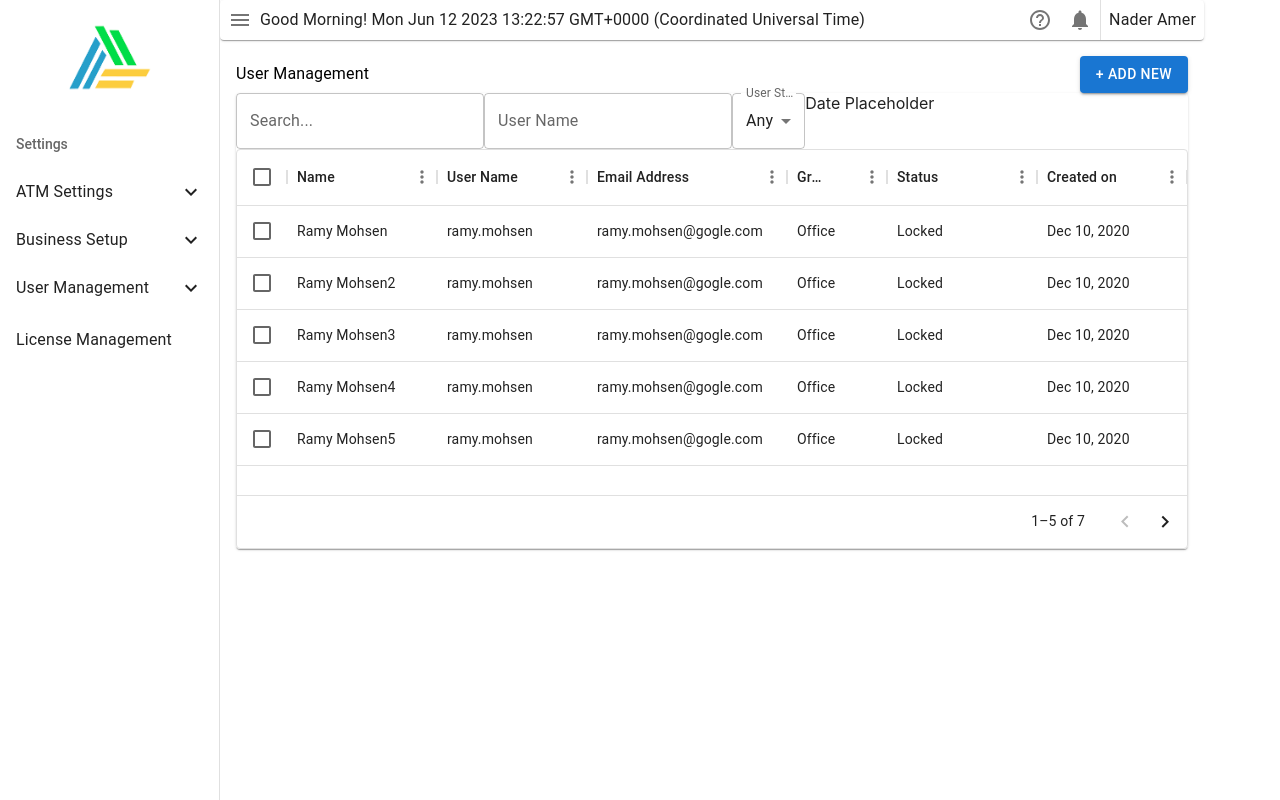
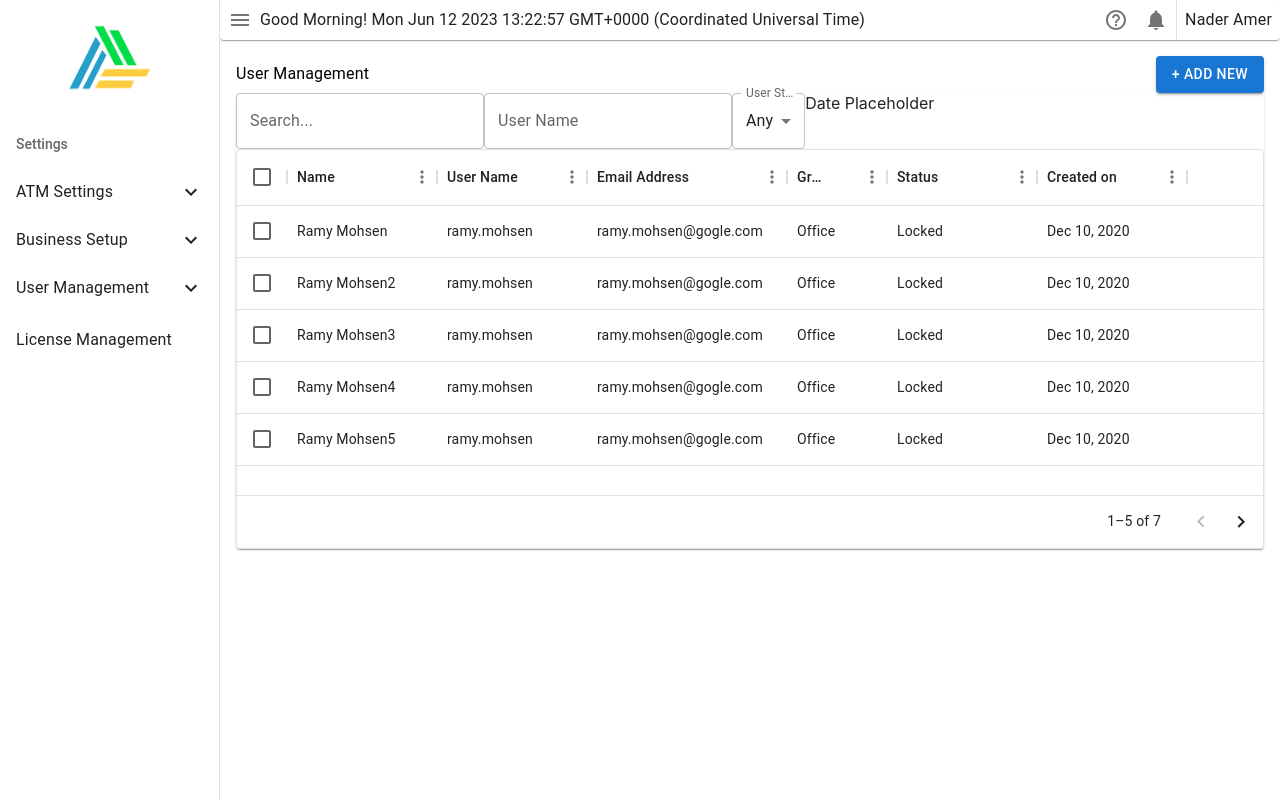
Before and after one commit to NourZohry/FT-S19-T01, a React (Create React App) app: page / in a window 1280 px wide. Built offline with nearby package versions, Linux system fonts and the light colour scheme.

Commit message:
Convert to functional components

```diff
--- a/src/App.js
+++ b/src/App.js
@@ -1,13 +1,13 @@
 import React, { Component } from 'react'
 import { BrowserRouter as Router, Routes, Route } from 'react-router-dom';
-import UserManagement from './components/usermanagement/UserManagement';
+import DrawerComponent from './components/drawer/Drawer';
 
 export default class App extends Component {
   render() {
     return (
       <Router>
         <Routes>
-          <Route path="/" element={<UserManagement />} />
+          <Route path="/" element={<DrawerComponent />} />
         </Routes>
       </Router>
     )
--- a/src/components/drawer/Drawer.js
+++ b/src/components/drawer/Drawer.js
@@ -1,30 +1,20 @@
-import React, { Component } from "react";
-import { Box, Toolbar, Drawer, Typography, IconButton, Icon, makeStyles, List, ListSubheader, ListItemButton, ListItemIcon, ListItemText } from "@mui/material";
+import React, { useState } from "react";
+import { Box, Drawer, Typography, IconButton, Icon, List, ListSubheader, ListItemButton, ListItemIcon, ListItemText } from "@mui/material";
 import PageContent from "../pagecontent/PageContent";
-import SendIcon from "@mui/icons-material/Send";
 
 import ExpandLess from "@mui/icons-material/ExpandLess";
 import ExpandMore from "@mui/icons-material/ExpandMore";
 import Collapse from "@mui/material/Collapse";
-import StarBorder from "@mui/icons-material/StarBorder";
 
-export default class DrawerComponent extends Component {
-  constructor(props) {
-    super(props);
-    this.state = { isDrawerOpen: true, isOpen1: false, isOpen2: false, isOpen3: false };
-    this.handler = this.handler.bind(this);
-  }
+export const DrawerComponent = () => {
+  const [isDrawerOpen, setIsDrawerOpen] = useState(true);
+  const [isOpen1, setIsOpen1] = useState(false);
+  const [isOpen2, setIsOpen2] = useState(false);
+  const [isOpen3, setIsOpen3] = useState(false);
 
-  handler() {
-    this.setState({
-      isDrawerOpen: !this.state.isDrawerOpen,
-    });
-  }
-
-  render() {
   return (
     <>
-        <Box sx={this.state.isDrawerOpen && { display: "flex", flexDirection: "row" }}>
+      <Box sx={isDrawerOpen && { display: "flex", flexDirection: "row" }}>
         <Drawer
           sx={{
             width: 220,
@@ -35,9 +25,8 @@ export default class DrawerComponent extends Component {
             },
           }}
           anchor="left"
-            open={this.state.isDrawerOpen}
+          open={isDrawerOpen}
           variant="persistent"
-            //   onClose={() => this.setState({ isDrawerOpen: false })}
         >
           <Box
             p={1}
@@ -69,12 +58,12 @@ export default class DrawerComponent extends Component {
               </ListSubheader>
             }
           >
-              <ListItemButton onClick={() => this.setState({ isOpen1: !this.state.isOpen1 })}>
+            <ListItemButton onClick={() => setIsOpen1(!isOpen1)}>
               <ListItemText primary="ATM Settings" />
-                {this.state.isOpen1 ? <ExpandLess /> : <ExpandMore />}
+              {isOpen1 ? <ExpandLess /> : <ExpandMore />}
             </ListItemButton>
             <Collapse
-                in={this.state.isOpen1}
+              in={isOpen1}
               timeout="auto"
               unmountOnExit
             >
@@ -88,12 +77,12 @@ export default class DrawerComponent extends Component {
               </List>
             </Collapse>
 
-              <ListItemButton onClick={() => this.setState({ isOpen2: !this.state.isOpen2 })}>
+            <ListItemButton onClick={() => setIsOpen2(!isOpen2)}>
               <ListItemText primary="Business Setup" />
-                {this.state.isOpen2 ? <ExpandLess /> : <ExpandMore />}
+              {isOpen2 ? <ExpandLess /> : <ExpandMore />}
             </ListItemButton>
             <Collapse
-                in={this.state.isOpen2}
+              in={isOpen2}
               timeout="auto"
               unmountOnExit
             >
@@ -107,12 +96,12 @@ export default class DrawerComponent extends Component {
               </List>
             </Collapse>
 
-              <ListItemButton onClick={() => this.setState({ isOpen3: !this.state.isOpen3 })}>
+            <ListItemButton onClick={() => setIsOpen3(!isOpen3)}>
               <ListItemText primary="User Management" />
-                {this.state.isOpen3 ? <ExpandLess /> : <ExpandMore />}
+              {isOpen3 ? <ExpandLess /> : <ExpandMore />}
             </ListItemButton>
             <Collapse
-                in={this.state.isOpen3}
+              in={isOpen3}
               timeout="auto"
               unmountOnExit
             >
@@ -136,11 +125,15 @@ export default class DrawerComponent extends Component {
           </List>
         </Drawer>
 
-          <div>
-            <PageContent handler={this.handler} />
-          </div>
+        <Box sx={{ flexGrow: 1 }}>
+          <PageContent
+            setIsDrawerOpen={setIsDrawerOpen}
+            isDrawerOpen={isDrawerOpen}
+          />
+        </Box>
       </Box>
     </>
   );
-  }
-}
+};
+
+export default DrawerComponent;
--- a/src/components/pagecontent/PageContent.js
+++ b/src/components/pagecontent/PageContent.js
@@ -1,4 +1,4 @@
-import React, { Component } from "react";
+import React from "react";
 import { Box, Divider, IconButton, Paper, Typography } from "@mui/material";
 import MenuIcon from "@mui/icons-material/Menu";
 import HelpOutlineIcon from "@mui/icons-material/HelpOutline";
@@ -6,14 +6,13 @@ import NotificationsIcon from "@mui/icons-material/Notifications";
 import Table from "../table/Table";
 import TableManagement from "../tablemanagement/TableManagement";
 
-export default class PageContent extends Component {
-  render() {
+export const PageContent = ({ setIsDrawerOpen, isDrawerOpen }) => {
   return (
     <>
       <Paper>
         <Box sx={{ display: "flex", flexDirection: "row", justifyContent: "space-between", alignItems: "center" }}>
           <Box sx={{ display: "flex", flexDirection: "row", justifyContent: "space-between", alignItems: "center" }}>
-              <IconButton onClick={this.props.handler}>
+            <IconButton onClick={() => setIsDrawerOpen(!isDrawerOpen)}>
               <MenuIcon />
             </IconButton>
             <Typography display="inline">Good Morning! {new Date().toString()}</Typography>
@@ -44,5 +43,6 @@ export default class PageContent extends Component {
       {/* <Table /> */}
     </>
   );
-  }
-}
+};
+
+export default PageContent;
--- a/src/components/tablemanagement/TableManagement.js
+++ b/src/components/tablemanagement/TableManagement.js
@@ -1,25 +1,13 @@
 import { Box, Button, Typography, Paper, TextField, MenuItem, Select, InputLabel, FormControl } from "@mui/material";
-import React, { Component } from "react";
+import React from "react";
 import Table from "../table/Table";
+import { TableTools } from "../tabletools/TableTools";
+import { useState } from "react";
 
-export default class TableManagement extends Component {
-  constructor(props) {
-    super(props);
+export const TableManagement = () => {
+  const [rows, setRows] = useState([]);
+  const [userStatus, setUserStatus] = useState("Any");
 
-    this.state = {
-      userstatus: "Any",
-
-      rows: []
-    };
-  }
-
-  handleChangeStatus(e) {
-    e.preventDefault();
-    this.setState({ userstatus: e.target.value });
-    console.log(e.target.value);
-  }
-
-  render() {
   return (
     <Box p={2}>
       <Box sx={{ display: "flex", flexDirection: "row", justifyContent: "space-between", alignItems: "center" }}>
@@ -27,48 +15,12 @@ export default class TableManagement extends Component {
         <Button variant="contained">+ Add New</Button>
       </Box>
 
-        <Paper fullWidth>
-          <Box sx={{ display: "flex", flexDirection: "row" }}>
-            <Box>
-              <TextField
-                id="outlined-basic"
-                label="Search..."
-                type="search"
-                variant="outlined"
-              />
-            </Box>
-            <Box sx={{ display: "flex", flexDirection: "row" }}>
-              <TextField
-                id="outlined-basic"
-                label="User Name"
-                variant="outlined"
-              />
-            </Box>
-            <Box>
-              <FormControl>
-                <InputLabel id="demo-simple-select-label">User Status</InputLabel>
-                <Select
-                  labelId="demo-simple-select-label"
-                  id="demo-simple-select"
-                  value={this.state.userstatus}
-                  label="User Status"
-                  onChange={(e) => this.handleChangeStatus(e)}
-                >
-                  <MenuItem value={"Any"}>Any</MenuItem>
-                  <MenuItem value={"Locked"}>Locked</MenuItem>
-                  <MenuItem value={"Inactive"}>Inactive</MenuItem>
-                  <MenuItem value={"Active"}>Active</MenuItem>
-                </Select>
-              </FormControl>
-            </Box>
-            <Box>
-                Date Placeholder
-            </Box>
-          </Box>
-
+      <Paper>
+        <TableTools userStatus={userStatus} setUserStatus={setUserStatus}/>
         <Table />
       </Paper>
     </Box>
   );
-  }
-}
+};
+
+export default TableManagement;
--- /dev/null
+++ b/src/components/tabletools/TableTools.js
@@ -0,0 +1,42 @@
+import React from "react";
+import { Box, Button, Typography, Paper, TextField, MenuItem, Select, InputLabel, FormControl } from "@mui/material";
+
+export const TableTools = ({userStatus, setUserStatus}) => {
+  return (
+    <Box sx={{ display: "flex", flexDirection: "row" }}>
+      <Box>
+        <TextField
+          id="outlined-basic"
+          label="Search..."
+          type="search"
+          variant="outlined"
+        />
+      </Box>
+      <Box sx={{ display: "flex", flexDirection: "row" }}>
+        <TextField
+          id="outlined-basic"
+          label="User Name"
+          variant="outlined"
+        />
+      </Box>
+      <Box>
+        <FormControl>
+          <InputLabel id="demo-simple-select-label">User Status</InputLabel>
+          <Select
+            labelId="demo-simple-select-label"
+            id="demo-simple-select"
+            value={userStatus}
+            label="User Status"
+            onChange={(e) => setUserStatus(e.target.value)}
+          >
+            <MenuItem value={"Any"}>Any</MenuItem>
+            <MenuItem value={"Locked"}>Locked</MenuItem>
+            <MenuItem value={"Inactive"}>Inactive</MenuItem>
+            <MenuItem value={"Active"}>Active</MenuItem>
+          </Select>
+        </FormControl>
+      </Box>
+      <Box>Date Placeholder</Box>
+    </Box>
+  );
+};
--- a/src/components/usermanagement/UserManagement.js
+++ /dev/null
@@ -1,15 +0,0 @@
-import React, { Component } from 'react'
-import Button from '@mui/material/Button';
-import Navbar from '../navbar/Navbar';
-// import Table from '../table/Table';
-import DrawerComponent from '../drawer/Drawer';
-
-export default class UserManagement extends Component {
-  render() {
-    return (
-      <div>
-        <DrawerComponent />
-      </div>
-    )
-  }
-}
```
Also changed, not shown: src/components/usermanagement/UserManagement.css (deleted). Lines whose indentation alone changed are shown as unchanged.
